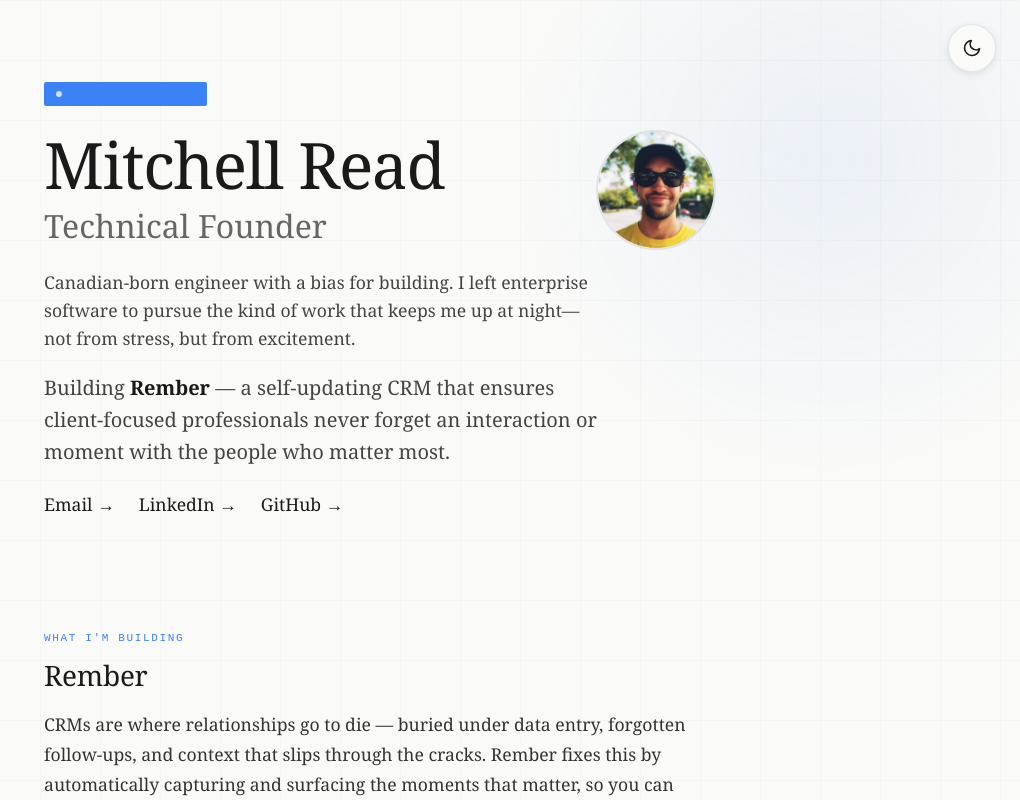
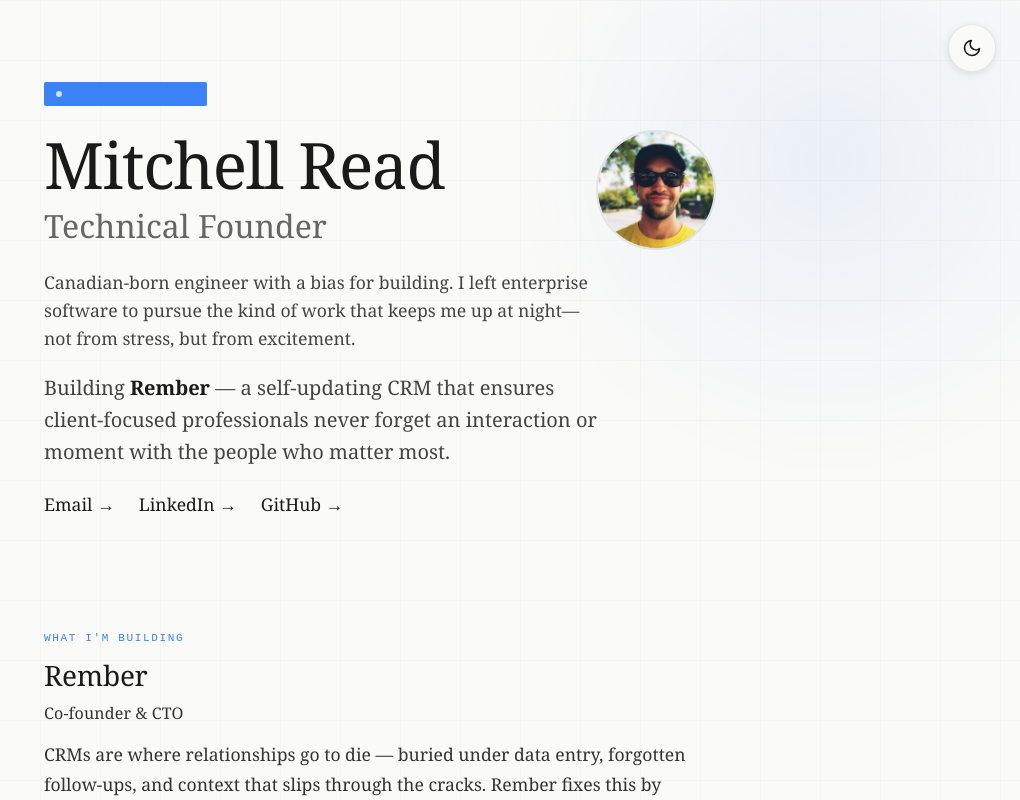
Before and after one commit to MitchellGRead/MitchellRead, a React (Vite) app: page / in a window 1280 px wide. Shown: the top 800 px of the page, without its empty margins (260-1280 px from the left). Built offline with nearby package versions, Linux system fonts and the light colour scheme; no server answers.

Commit message:
add Rember position

```diff
--- a/src/App.jsx
+++ b/src/App.jsx
@@ -195,12 +195,21 @@
           <h2 style={{
             fontSize: '1.75rem',
             fontWeight: 400,
-            margin: '0 0 16px 0',
+            margin: '0 0 8px 0',
             letterSpacing: '-0.01em',
             color: 'var(--text-primary)',
           }}>
             Rember
           </h2>
+          <p style={{
+            fontSize: '1rem',
+            fontWeight: 300,
+            margin: '0 0 16px 0',
+            color: 'var(--text-light)',
+            letterSpacing: '0.01em',
+          }}>
+            Co-founder & CTO
+          </p>
           <p style={{ fontSize: '1.1rem', lineHeight: 1.7, color: 'var(--text-light)', margin: '0 0 20px 0' }}>
             CRMs are where relationships go to die — buried under data entry, forgotten follow-ups,
             and context that slips through the cracks. Rember fixes this by automatically capturing
```
